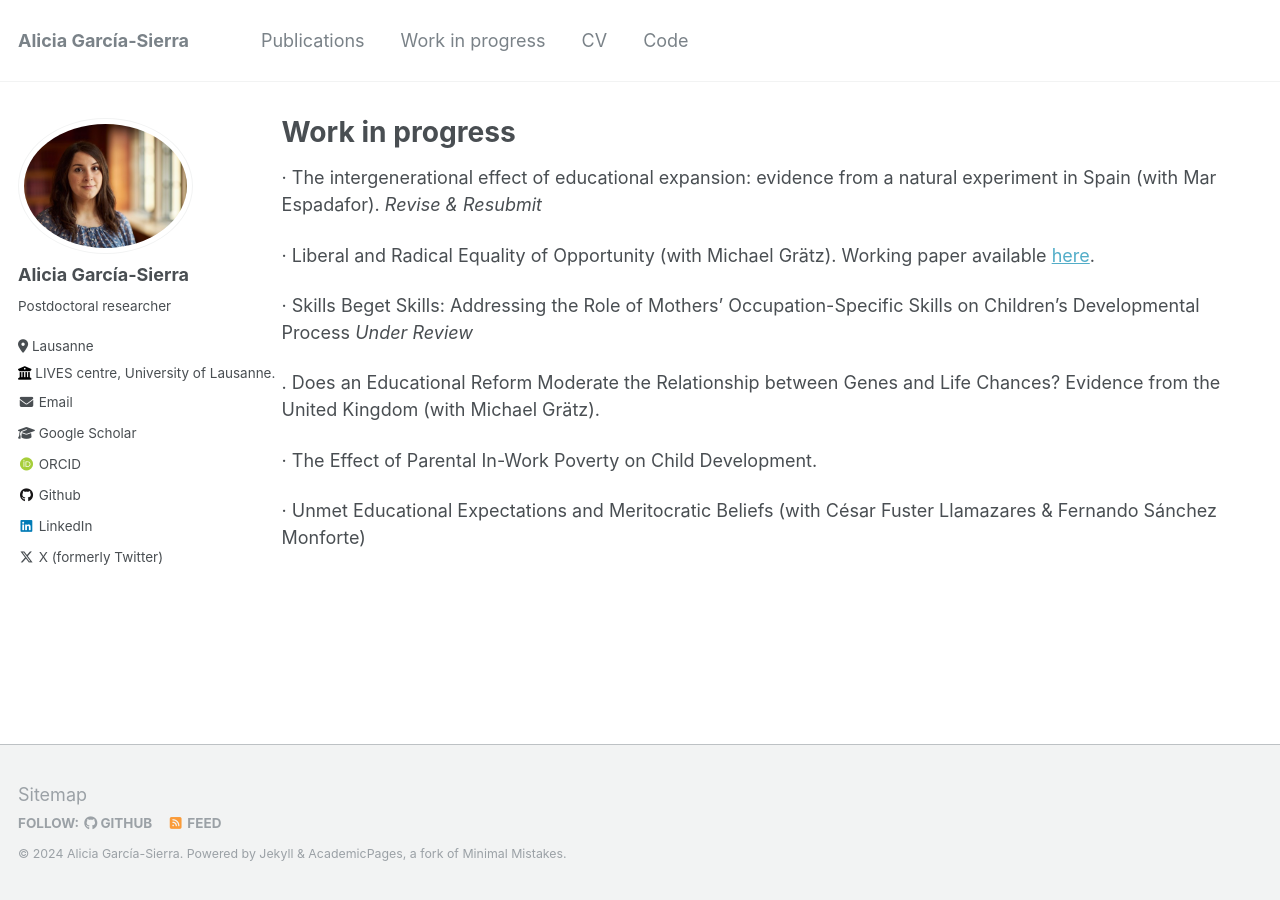
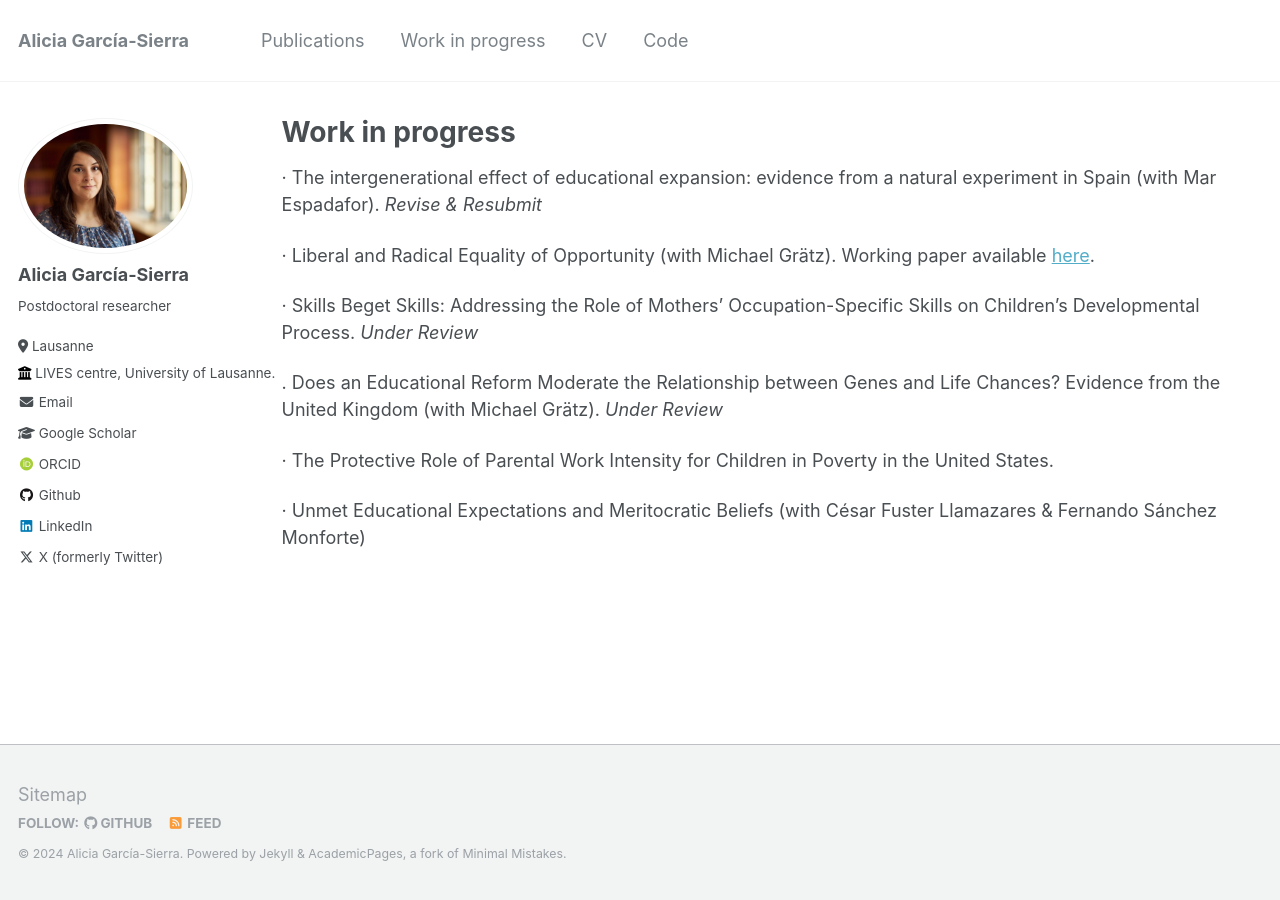
Before and after one commit to aliciagarciasierra/aliciagarciasierra.github.io, a Jekyll site: the page built from _pages/workinprogress.md, in a window 1280 px wide. Built offline with Jekyll 4.4.1, drawn with Linux system fonts in a browser that asks for light colours; some web fonts are replaced.

Commit message:
Update workinprogress.md

```diff
--- a/_pages/workinprogress.md
+++ b/_pages/workinprogress.md
@@ -11,10 +11,10 @@ author_profile: true
 
 · Liberal and Radical Equality of Opportunity (with Michael Grätz). Working paper available [here](https://osf.io/preprints/socarxiv/t2ucp).
 
-· Skills Beget Skills: Addressing the Role of Mothers’ Occupation-Specific Skills on Children’s Developmental Process _Under Review_
+· Skills Beget Skills: Addressing the Role of Mothers’ Occupation-Specific Skills on Children’s Developmental Process.  _Under Review_
 
-. Does an Educational Reform Moderate the Relationship between Genes and Life Chances? Evidence from the United Kingdom (with Michael Grätz).
+. Does an Educational Reform Moderate the Relationship between Genes and Life Chances? Evidence from the United Kingdom (with Michael Grätz). _Under Review_
 
-· The Effect of Parental In-Work Poverty on Child Development.
+· The Protective Role of Parental Work Intensity for Children in Poverty in the United States.
 
 · Unmet Educational Expectations and Meritocratic Beliefs (with César Fuster Llamazares & Fernando Sánchez Monforte)
```
